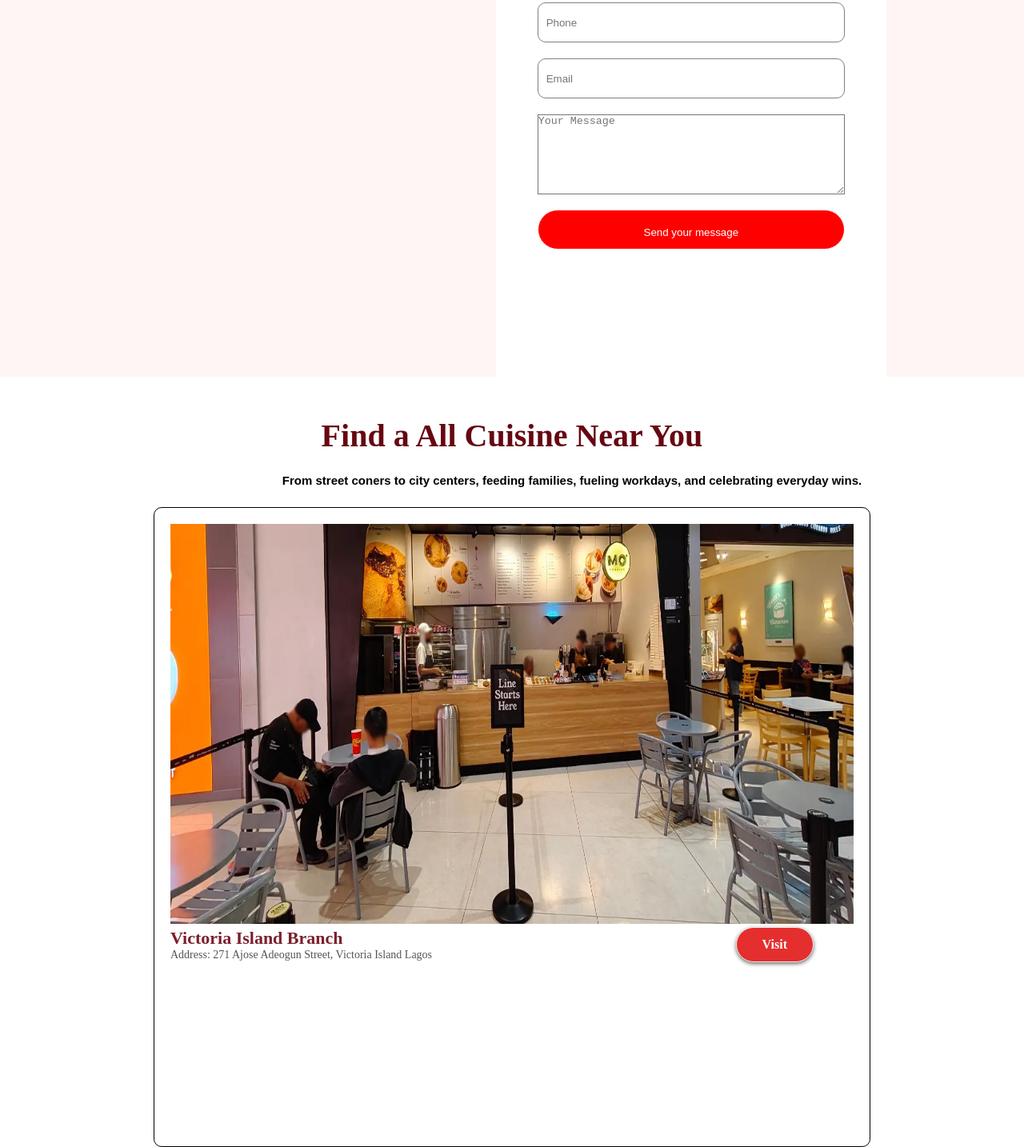
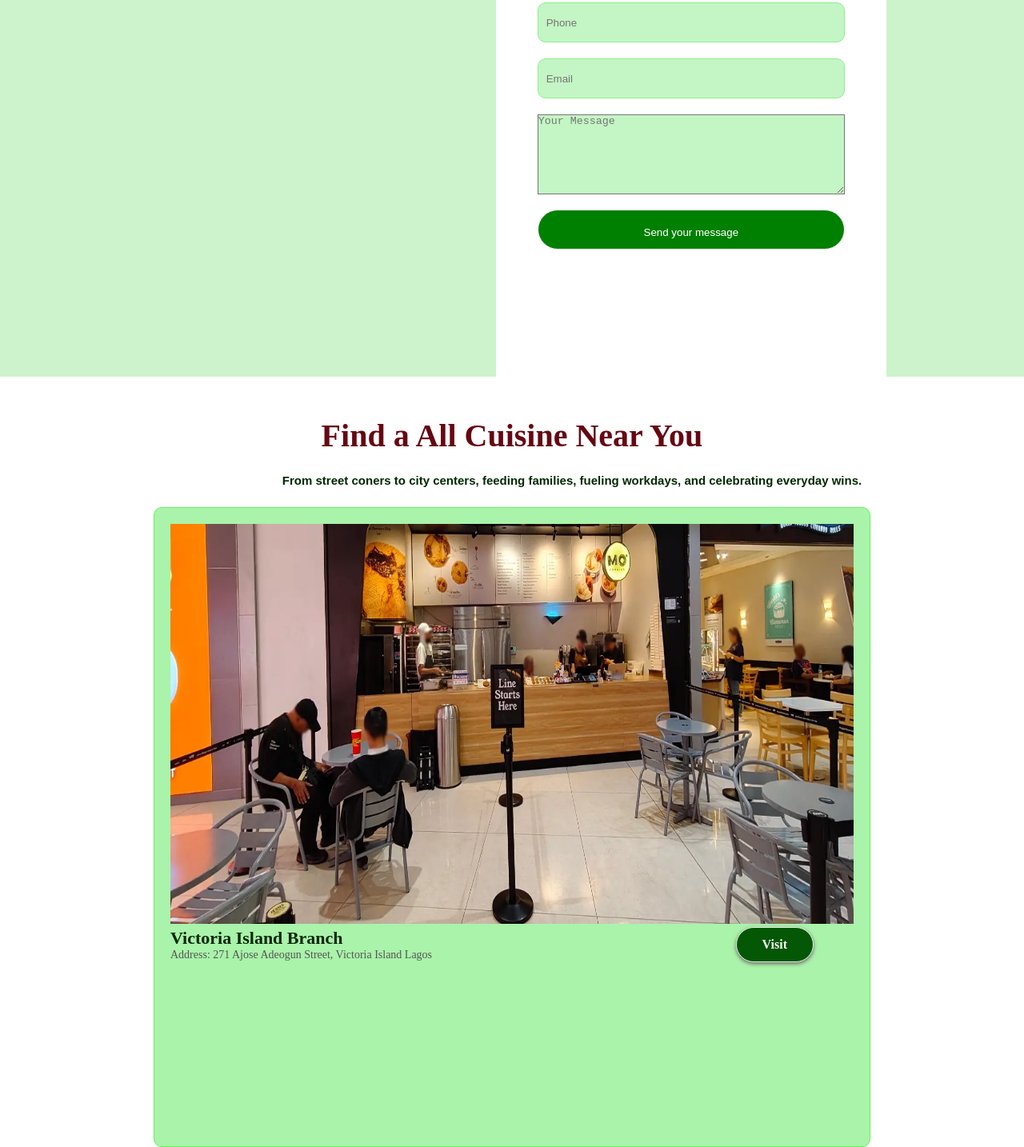
Before and after one commit to Amaraobasi/Team-project, a plain HTML site: page contacts.html in a window 1280 px wide. Shown: the part 841-2275 px from the top of the page at 80% size. Drawn offline with Linux system fonts and the light colour scheme; a web font is replaced by a local one.

Commit message:
add contacts file

```diff
--- a/contacts.css
+++ b/contacts.css
@@ -731,7 +731,7 @@ i{
     margin-top: 20px;
     margin-left: 30%;
     border: 1px solid;
-    background-color: red;
+    background-color:green;
     border-radius: 30px;
     padding: 25px;
     align-items: center;
@@ -751,7 +751,7 @@ i{
 }
 
 .contact-buttons i {
-    color: red;
+    color:green;
 }
 
 .contact-buttons {
@@ -770,7 +770,7 @@ i{
     padding: 0;
     width: 100%;
     height: 80vh;
-    background-color: #FFF5F5;
+    background-color:rgb(204, 243, 204);
 }
 
 .middle {
@@ -805,23 +805,24 @@ i{
 .contact-form input {
     height: 50px;
     border-radius: 10px;
-    background-color: white;
+    background-color:rgb(196, 245, 196);
     padding: 10px;
     margin-bottom: 20px;
-    border: 1px solid grey;
+    border: 1px solid rgb(137, 241, 137);
 }
 
 .contact-form textarea {
     height: 100px;
-    background-color: white;
     margin-bottom: 15px;
+    background-color:rgb(196, 245, 196);
+
 }
 
 .contact-form button {
     height: 50px;
     border: 1px solid;
     border-radius: 30px;
-    background-color: red;
+    background-color:green;
     color: white;
     padding: 20px;
     align-items: center;
@@ -858,12 +859,12 @@ i{
     display: flex;
     justify-content: center;
     width: 100%;
-    color: black;
+    color: rgb(2, 41, 2);
 }
 
 .last-big {
-    border: 1px solid black;
-    background-color: white;
+    border: 1px solid rgb(99, 242, 99);
+    background-color: rgb(170, 243, 170);
     width: 70%;
     height: 100vh;
     border-radius: 10px;
@@ -887,7 +888,7 @@ i{
     border: 1px solid;
     width: 150px;
     border-radius: 30px;
-    background-color: red;
+    background-color: green;
     color: white;
     padding: 20px;
     align-items: center;
@@ -925,7 +926,7 @@ i{
 
 .last-big .botom-text h1 {
     font-size: 22px;
-    color: #7a1f2b;
+    color: rgb(3, 38, 3);
     margin: 0;
 }
 
@@ -965,11 +966,11 @@ i{
 }
 
 .visit-btn {
-  background-color: #e52e2e;
+  background-color: rgb(4, 87, 4);
 }
 
 .coming-soon-btn {
-  background-color: #f06a6a;
+  background-color: rgb(121, 234, 121);
 }
 
 .card-second {
@@ -1070,5 +1071,5 @@ i{
 }
 
 .visitbtn {
-  background-color: #e52e2e;
+  background-color: green;
 }
--- a/index.css
+++ b/index.css
@@ -55,8 +55,6 @@ i{
     border-radius: 40px;
     background-color: rgb(13, 161, 13);
     border: none;
-    border-top-left-radius: 0%;
-    border-bottom-right-radius: 0%;
     box-shadow: 0px 2px 5px rgb(104, 105, 103);
     border-style: inset;
     transition: 0.3s;
```
